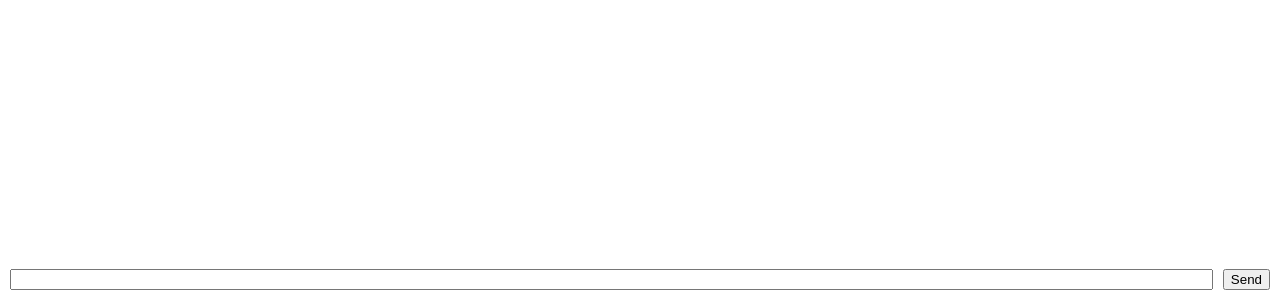
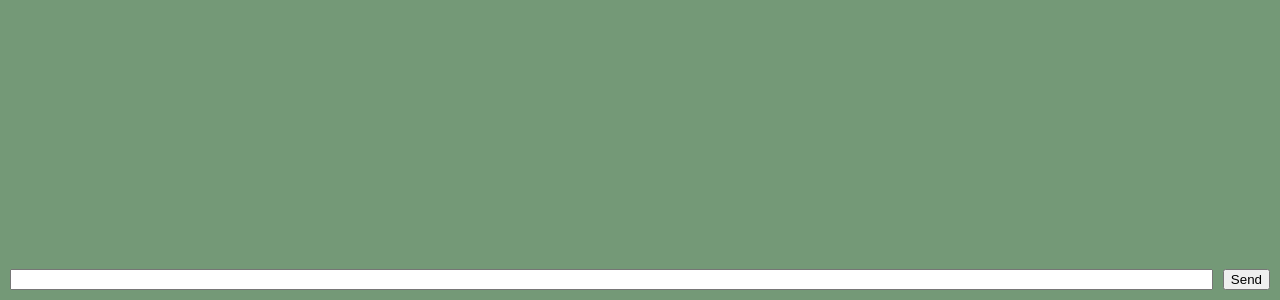
Before and after one commit to justinrabe/Hello-Buddy, a React (Create React App) app in the folder frontend/: page / in a window 1280 px wide. Shown: the part 500-800 px from the top of the page. Built offline with nearby package versions, Linux system fonts and the light colour scheme; the HTML template or start-up script is replaced by a standard one.

Commit message:
change color properly

```diff
--- a/frontend/src/Components/Chat.js
+++ b/frontend/src/Components/Chat.js
@@ -23,14 +23,14 @@ const Chat = () => {
 
     return (
         <div style={{
-            display: 'flex', flexDirection: 'column', height: '100vh', backgroundColor: '749977'
+            display: 'flex', flexDirection: 'column', height: '100vh', backgroundColor: '#749977'
             }}>
-            <div style={{ overflowY: 'auto', flexGrow: 1, display: 'flex', flexDirection: 'column-reverse' }}>
+            <div style={{ overflowY: 'auto', flexGrow: 1, display: 'flex', flexDirection: 'column-reverse', backgroundColor: '#749977'  }}>
                 {messages.map((msg, index) => (
                     <Message key={index} msg={msg} />
                 ))}
             </div>
-            <div style={{ display: 'flex', padding: '10px' }}>
+            <div style={{ display: 'flex', padding: '10px', backgroundColor: '#749977'  }}>
                 <input
                     type="text"
                     value={message}
```
